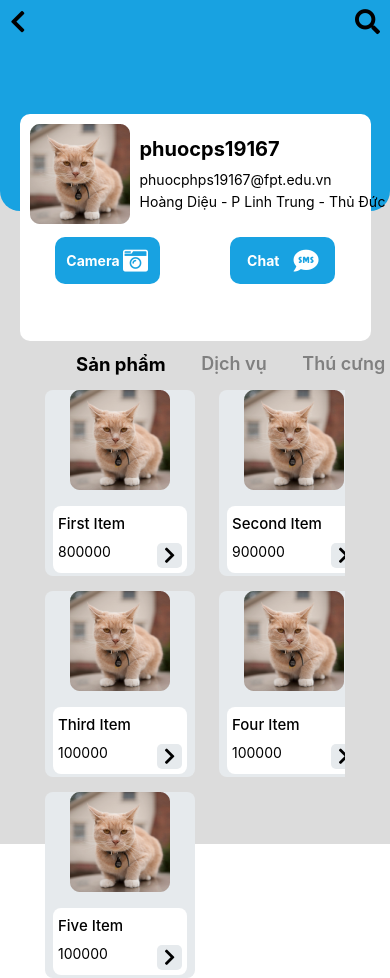
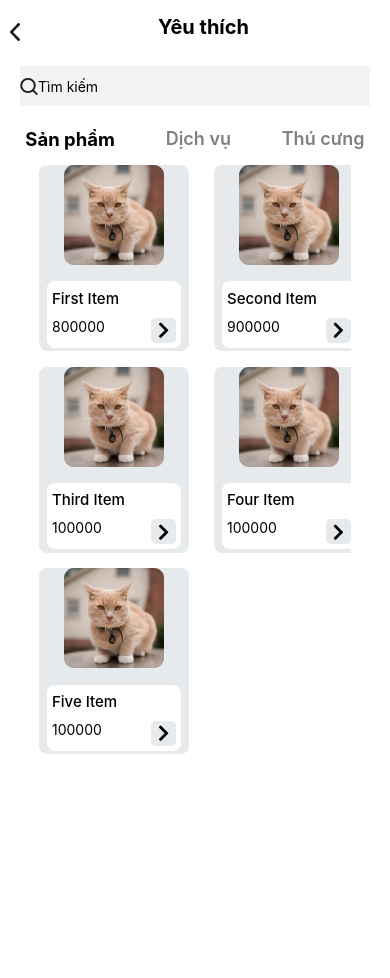
Before and after one commit to longnguyen1036/AppChamSocThuCung, a React Native app: screen / in a window 390 px wide. After the commit the page ends 844 px from the top, so only its background shows below. Built offline with nearby package versions, Linux system fonts and the light colour scheme; what react-native would draw is missing.

Commit message:
hvdhf
fvjdjf

```diff
--- a/App.js
+++ b/App.js
@@ -46,7 +46,7 @@ const App = () => {
     //     <MainNavigation></MainNavigation>
     //   </Provider>
     // </SafeAreaProvider>
-    <Shop/>
+    <FavouriteProducts/>
 
 
 
```
